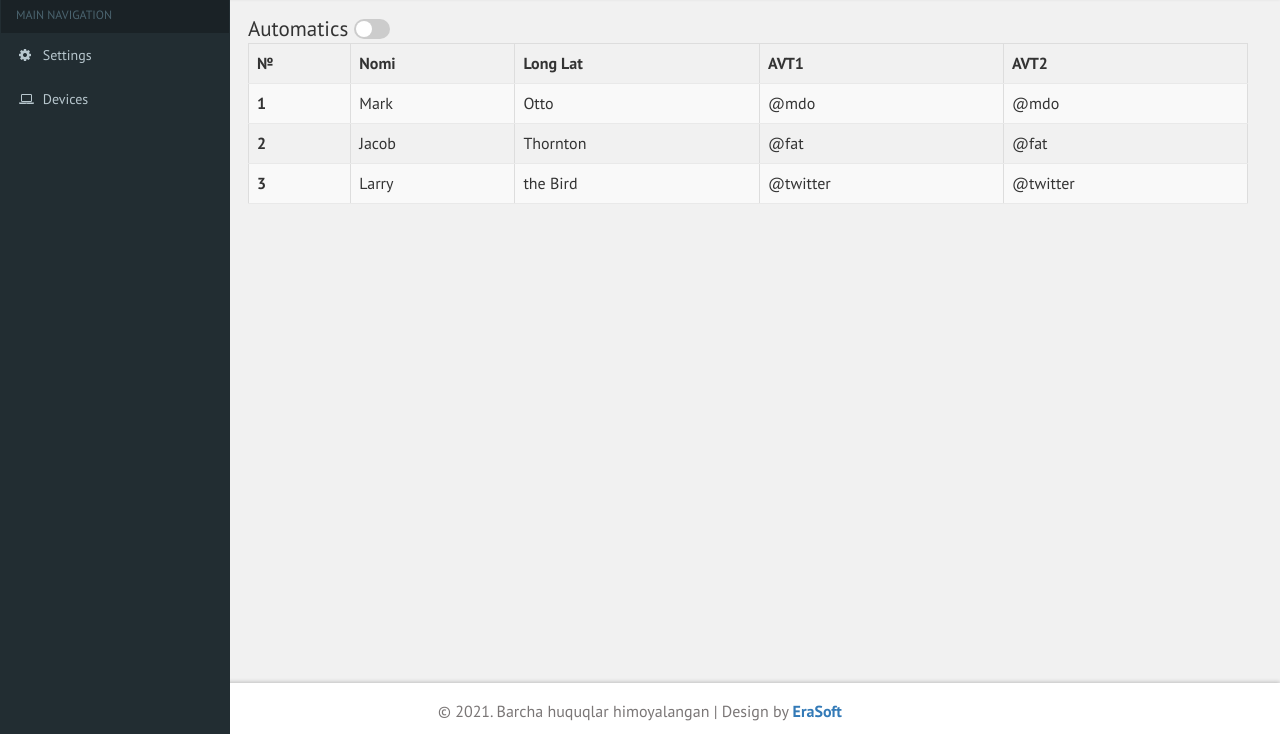
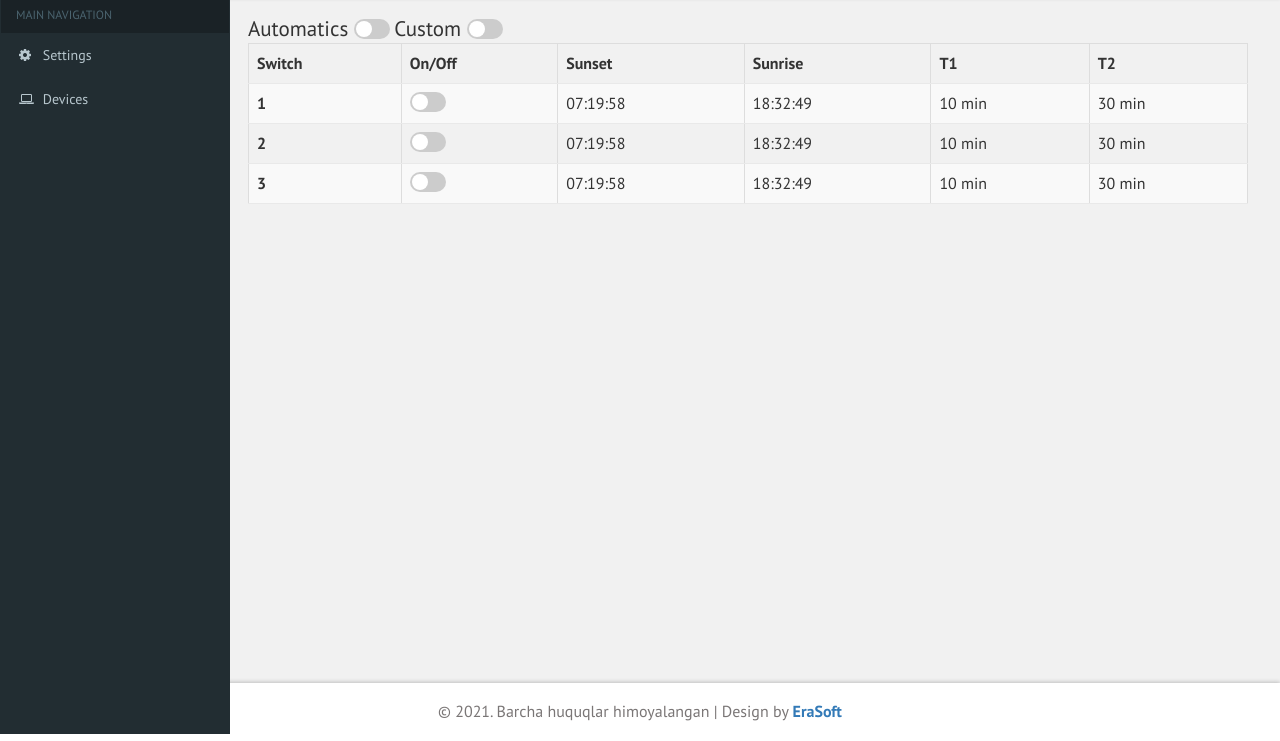
Before and after one commit to mr-bobur/lightingNode, a website: page web/settings.html in a window 1280 px wide. Shown: the part 66-807 px from the top of the page. Drawn offline with Linux system fonts and the light colour scheme.

Commit message:
create setting page

```diff
--- a/web/settings.html
+++ b/web/settings.html
@@ -259,37 +259,63 @@ SmartPhone Compatible web template, free WebDesigns for Nokia, Samsung, LG, Sony
           <input type="checkbox">
           <span class="slider round"></span>
         </label>
+        <span class="lead">
+          Custom
+        </span>
+        <label class="switch">
+          <input type="checkbox">
+          <span class="slider round"></span>
+        </label>
         <table class="table table-striped table-hover table-responsive table-bordered">
           <thead>
             <tr>
-              <th scope="col">№</th>
-              <th scope="col">Nomi</th>
-              <th scope="col">Long Lat</th>
-              <th scope="col">AVT1</th>
-              <th scope="col">AVT2</th>
+              <th scope="col">Switch</th>
+              <th scope="col">On/Off</th>
+              <th scope="col">sunset</th>
+              <th scope="col">sunrise</th>
+              <th scope="col">t1</th>
+              <th scope="col">t2</th>
             </tr>
           </thead>
           <tbody>
             <tr>
               <th scope="row">1</th>
-              <td>Mark</td>
-              <td>Otto</td>
-              <td>@mdo</td>
-              <td>@mdo</td>
+              <td>
+                <label class="switch">
+                  <input type="checkbox">
+                  <span class="slider round"></span>
+                </label>
+              </td>
+              <td>07:19:58</td>
+              <td>18:32:49</td>
+              <td>10 min</td>
+              <td>30 min</td>
             </tr>
             <tr>
               <th scope="row">2</th>
-              <td>Jacob</td>
-              <td>Thornton</td>
-              <td>@fat</td>
-              <td>@fat</td>
+              <td>
+                <label class="switch">
+                  <input type="checkbox">
+                  <span class="slider round"></span>
+                </label>
+              </td>
+              <td>07:19:58</td>
+              <td>18:32:49</td>
+              <td>10 min</td>
+              <td>30 min</td>
             </tr>
             <tr>
               <th scope="row">3</th>
-              <td>Larry</td>
-              <td>the Bird</td>
-              <td>@twitter</td>
-              <td>@twitter</td>
+              <td>
+                <label class="switch">
+                  <input type="checkbox">
+                  <span class="slider round"></span>
+                </label>
+              </td>
+              <td>07:19:58</td>
+              <td>18:32:49</td>
+              <td>10 min</td>
+              <td>30 min</td>
             </tr>
           </tbody>
         </table>
```
